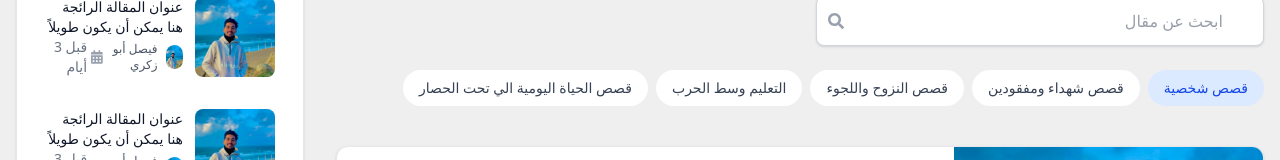
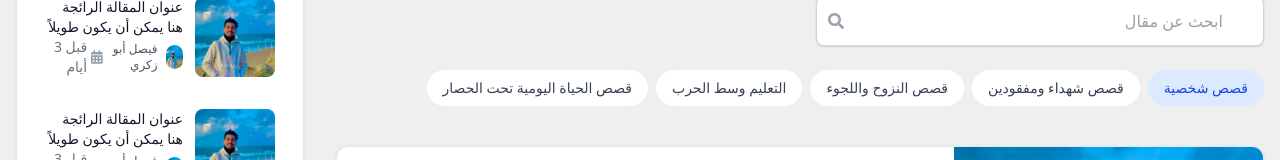
Before and after one commit to MoheeQwariq/gsg_next_project, a Next.js app: page /blogs in a window 1280 px wide. Shown: the part 190-350 px from the top of the page. Built offline with nearby package versions, Linux system fonts and the light colour scheme.

Commit message:
edit the constant

```diff
--- a/constant/constant.js
+++ b/constant/constant.js
@@ -3,5 +3,5 @@ export const categories = [
   "قصص شهداء ومفقودين",
   "قصص النزوح واللجوء",
   "التعليم وسط الحرب",
-  "قصص الحياة اليومية الي تحت الحصار",
+  "قصص الحياة اليومية تحت الحصار",
 ];
```
